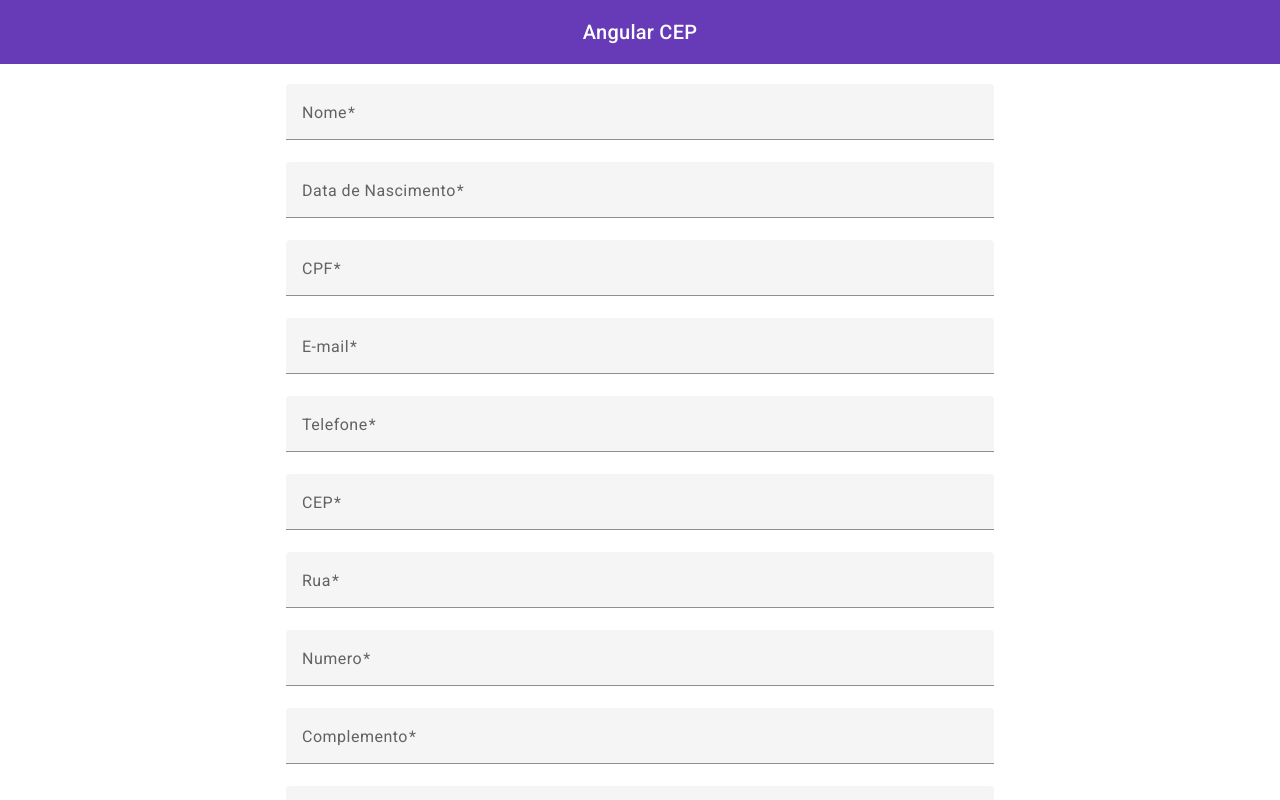
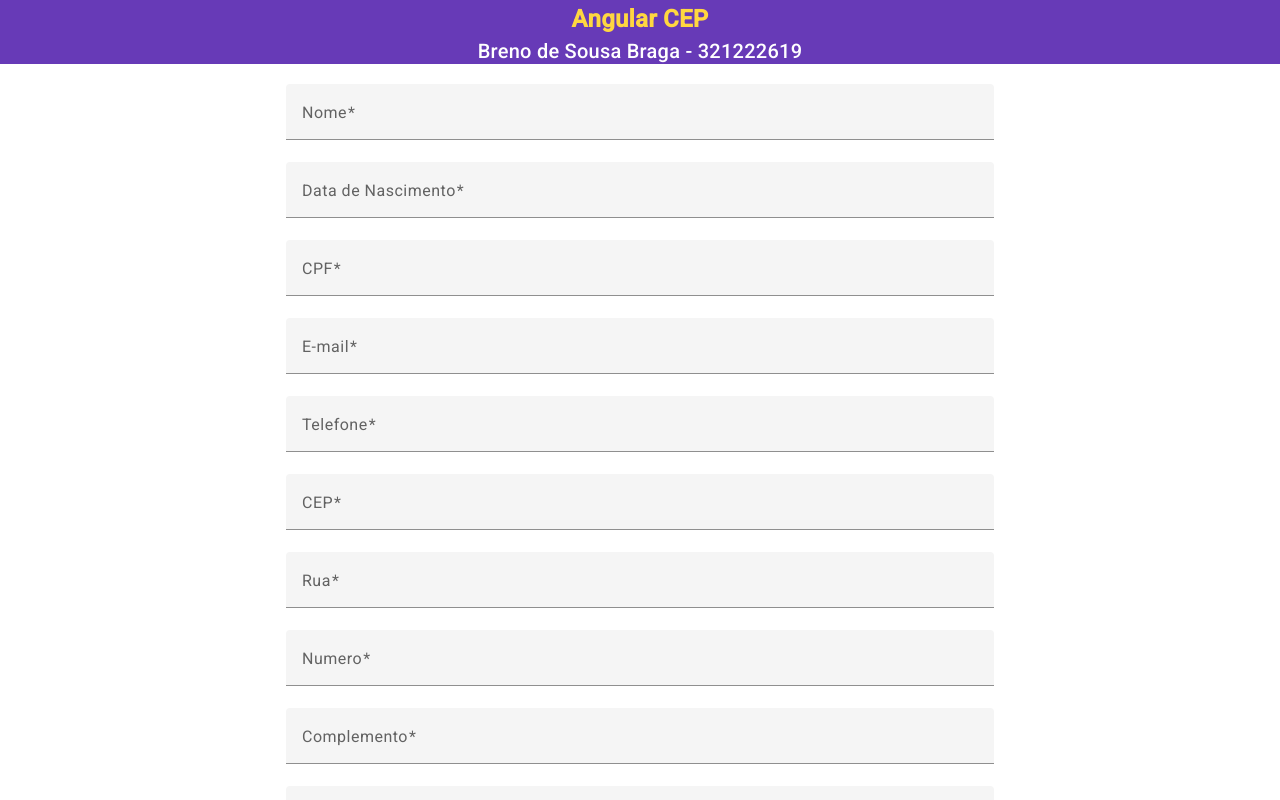
Before and after one commit to brenodsb/projeto-angular-cep, an Angular app: page / in a window 1280 px wide. Shown: the top 800 px of the page. Built offline with nearby package versions, Linux system fonts and the light colour scheme.

Commit message:
fix: altera cabeçalho da página

```diff
--- a/src/app/shared/components/header/header.component.css
+++ b/src/app/shared/components/header/header.component.css
@@ -1,3 +1,11 @@
 .title {
     text-align: center;
+    font-size: 120%;
+    padding-top: 5px;
+    color: #ffd740;
+    font-weight: bold;
 }
+
+.name {
+    text-align: center;
+}
--- a/src/app/shared/components/header/header.component.html
+++ b/src/app/shared/components/header/header.component.html
@@ -2,6 +2,7 @@
     <div class="container">
         <div class="content-container">
             <div class="title">Angular CEP</div>
+            <div class="name">Breno de Sousa Braga - 321222619</div>
         </div>
     </div>
 </mat-toolbar>
```
